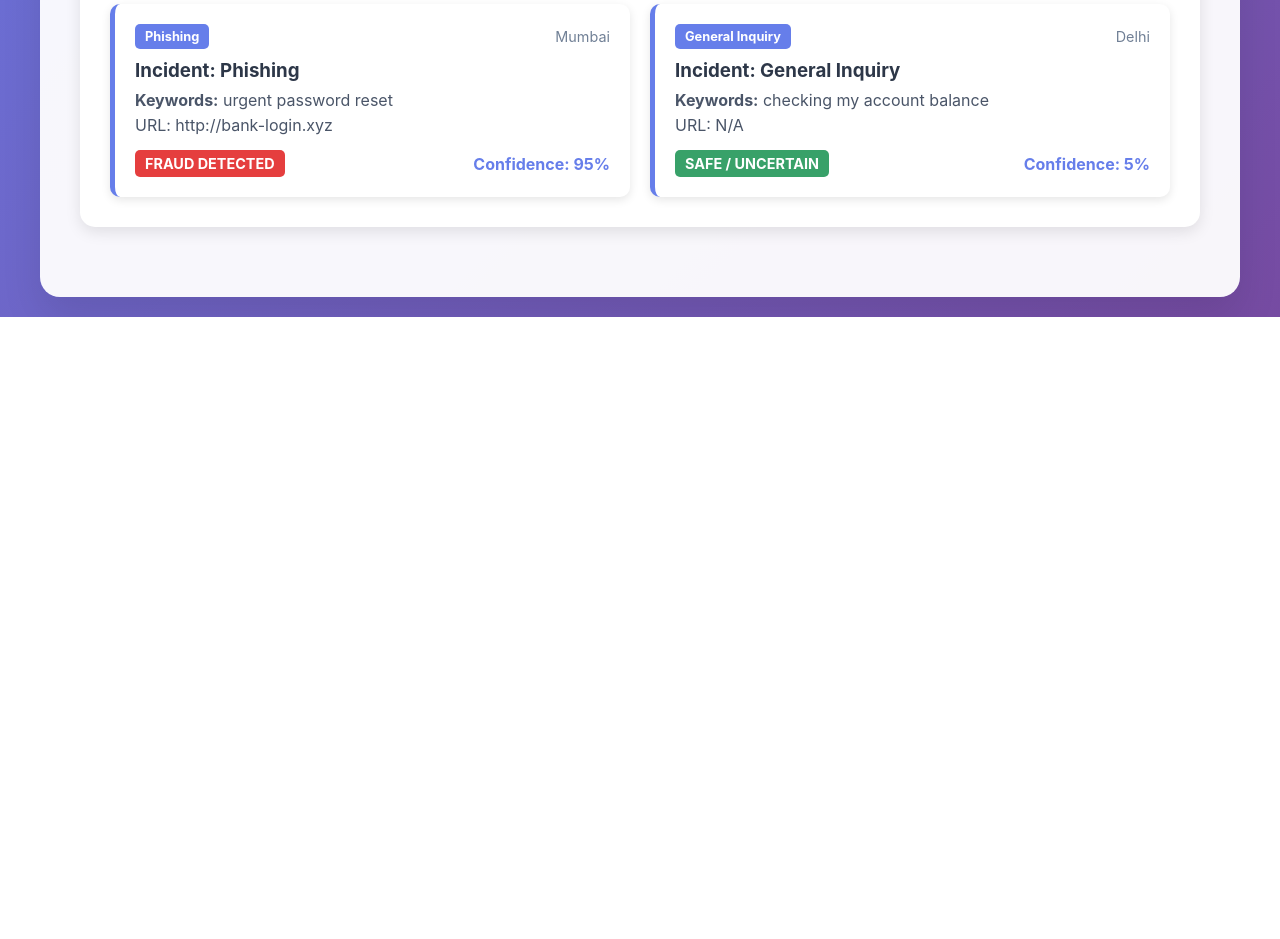
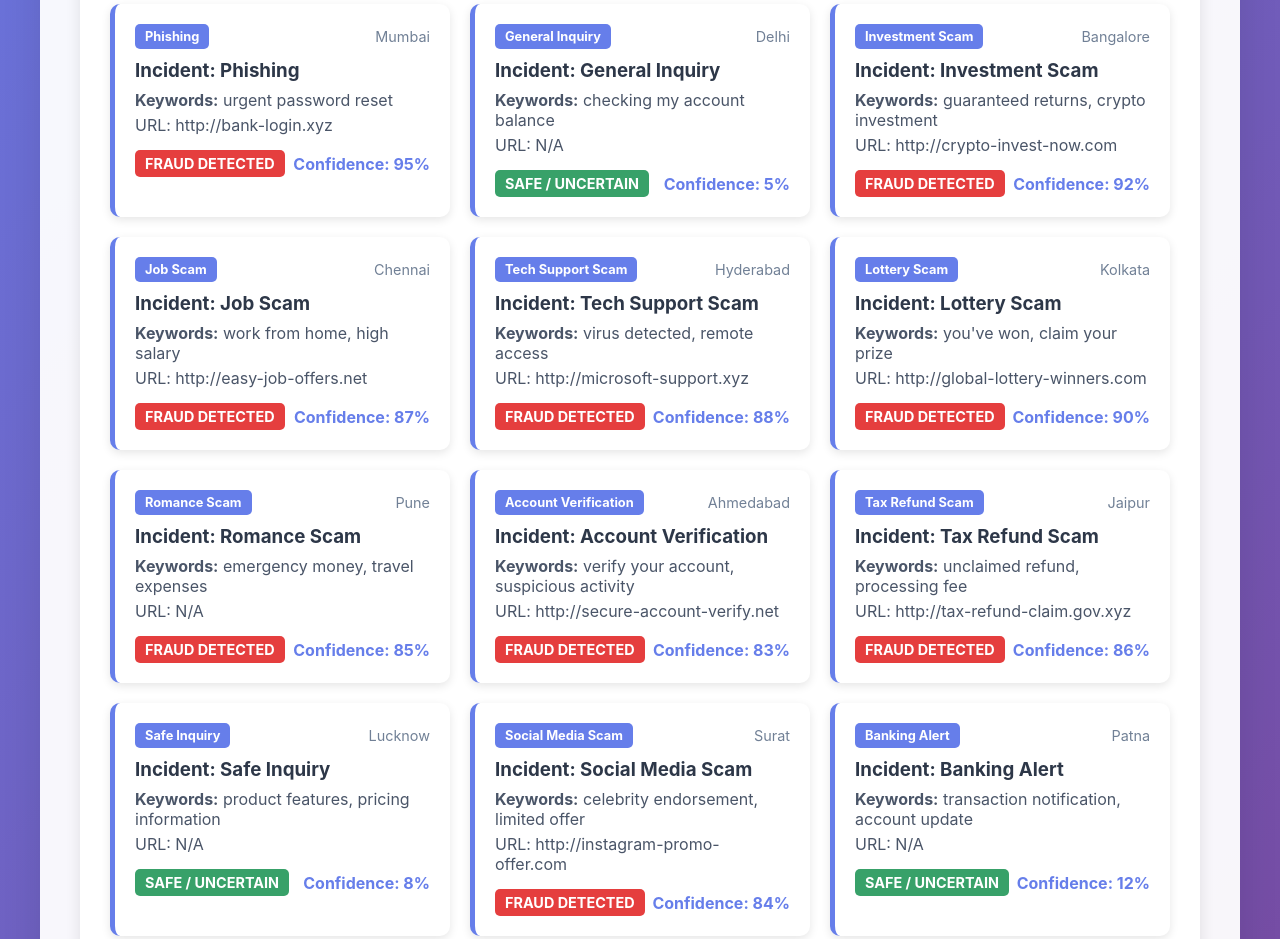
Before and after one commit to deepakjhakad111-cell/Cyber-alert-buddy22, a plain HTML site: page index.html in a window 1280 px wide. Shown: the part 785-1724 px from the top of the page. Before the commit the page ends 1102 px from the top, so only its background shows below. Drawn offline with Linux system fonts and the light colour scheme.

Commit message:
Update index.html

```diff
--- a/index.html
+++ b/index.html
@@ -290,7 +290,6 @@
         document.addEventListener('DOMContentLoaded', function() {
             loadAlerts();
         });
-
 function loadAlerts() {
     const alerts = [
         {
@@ -308,13 +307,92 @@
             location: "Delhi",
             is_fraud: false,
             confidence_score: 5.0
+        },
+        {
+            type: "Investment Scam",
+            keywords: "guaranteed returns, crypto investment",
+            url: "http://crypto-invest-now.com",
+            location: "Bangalore",
+            is_fraud: true,
+            confidence_score: 92.0
+        },
+        {
+            type: "Job Scam",
+            keywords: "work from home, high salary",
+            url: "http://easy-job-offers.net",
+            location: "Chennai",
+            is_fraud: true,
+            confidence_score: 87.0
+        },
+        {
+            type: "Tech Support Scam",
+            keywords: "virus detected, remote access",
+            url: "http://microsoft-support.xyz",
+            location: "Hyderabad",
+            is_fraud: true,
+            confidence_score: 88.0
+        },
+        {
+            type: "Lottery Scam",
+            keywords: "you've won, claim your prize",
+            url: "http://global-lottery-winners.com",
+            location: "Kolkata",
+            is_fraud: true,
+            confidence_score: 90.0
+        },
+        {
+            type: "Romance Scam",
+            keywords: "emergency money, travel expenses",
+            url: "",
+            location: "Pune",
+            is_fraud: true,
+            confidence_score: 85.0
+        },
+        {
+            type: "Account Verification",
+            keywords: "verify your account, suspicious activity",
+            url: "http://secure-account-verify.net",
+            location: "Ahmedabad",
+            is_fraud: true,
+            confidence_score: 83.0
+        },
+        {
+            type: "Tax Refund Scam",
+            keywords: "unclaimed refund, processing fee",
+            url: "http://tax-refund-claim.gov.xyz",
+            location: "Jaipur",
+            is_fraud: true,
+            confidence_score: 86.0
+        },
+        {
+            type: "Safe Inquiry",
+            keywords: "product features, pricing information",
+            url: "",
+            location: "Lucknow",
+            is_fraud: false,
+            confidence_score: 8.0
+        },
+        {
+            type: "Social Media Scam",
+            keywords: "celebrity endorsement, limited offer",
+            url: "http://instagram-promo-offer.com",
+            location: "Surat",
+            is_fraud: true,
+            confidence_score: 84.0
+        },
+        {
+            type: "Banking Alert",
+            keywords: "transaction notification, account update",
+            url: "",
+            location: "Patna",
+            is_fraud: false,
+            confidence_score: 12.0
         }
     ];
 
     renderAlerts(alerts);
     displayAccuracyMeter(90.1);
 }
-
         function renderAlerts(alerts) {
             const container = document.getElementById('alerts-container');
             container.innerHTML = '';
```
Lines whose indentation alone changed are shown as unchanged.
